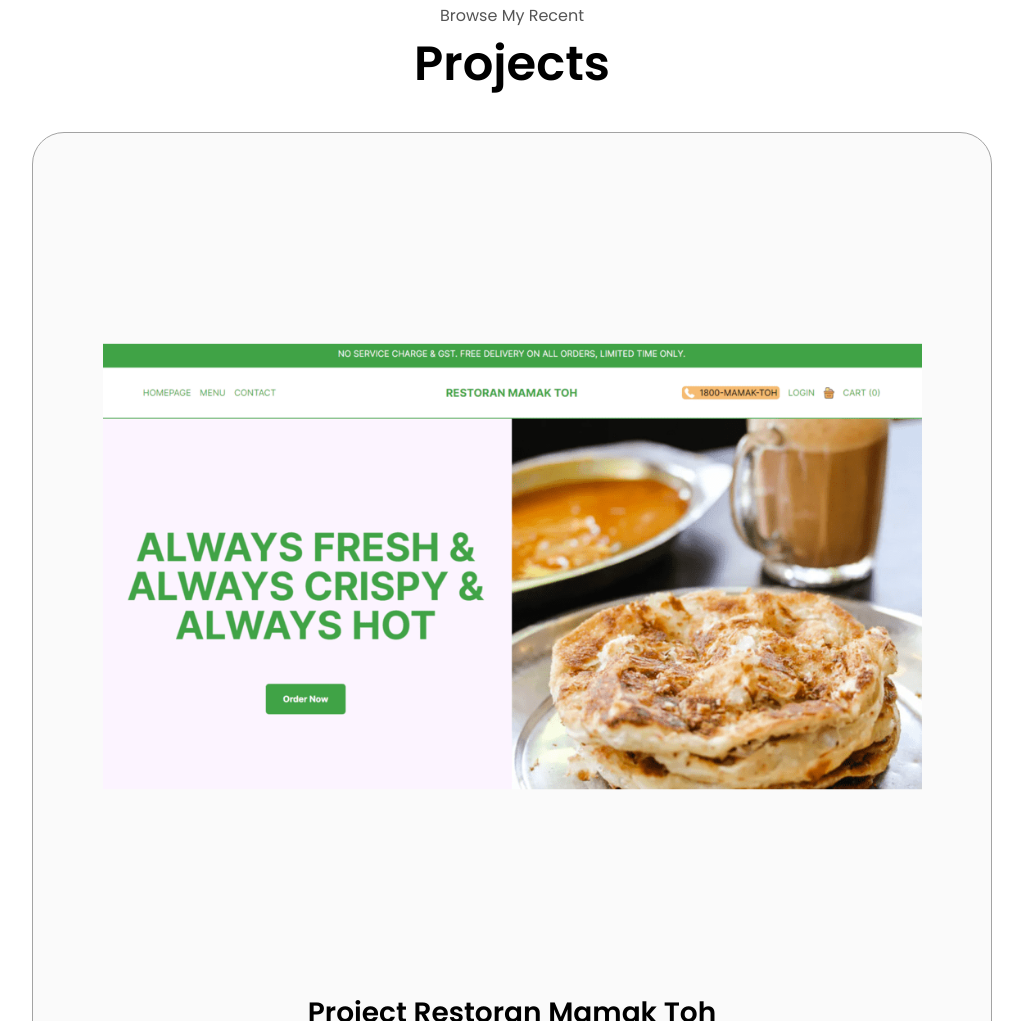
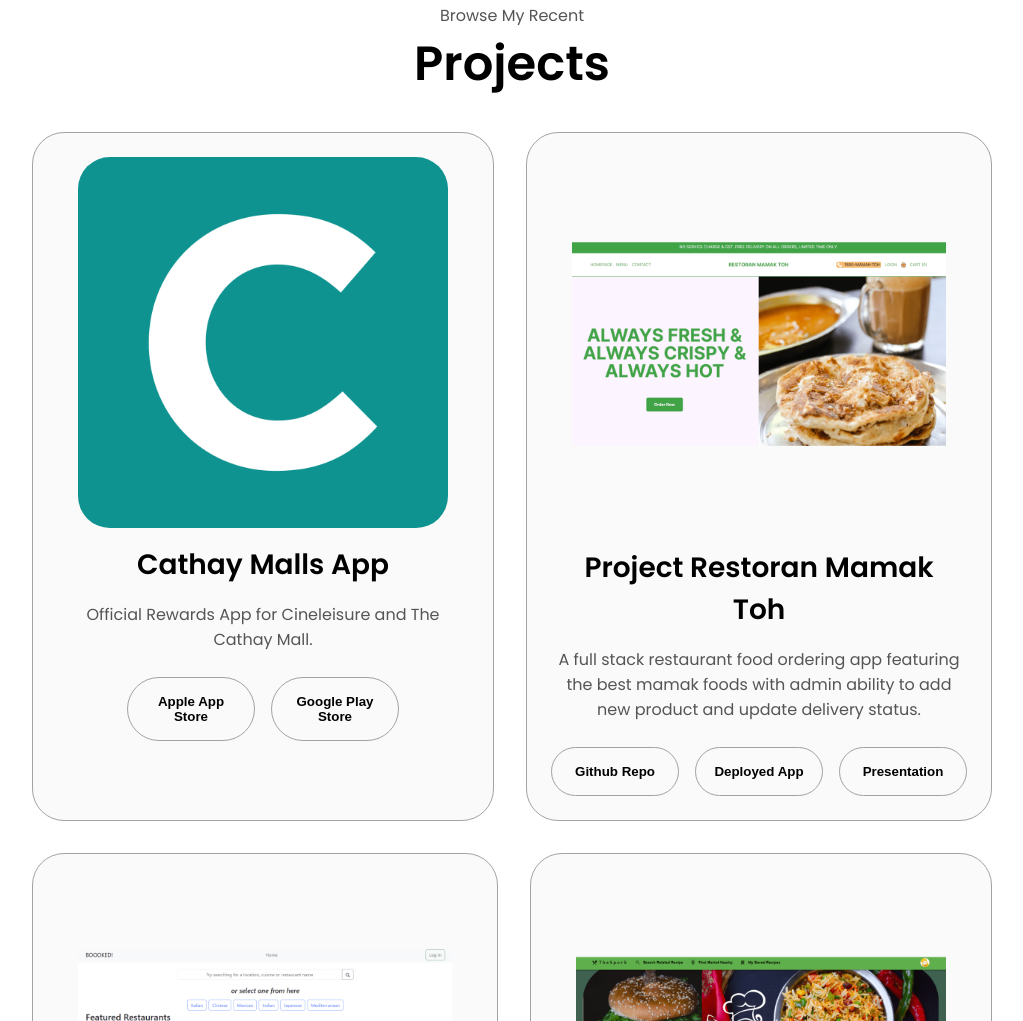
Before and after one commit to JerryTohHS/my-portfolio, a plain HTML site: page index.html in a window 1280 px wide. Shown: the part 3809-4830 px from the top of the page, without its empty margins (128-1151 px from the left). Drawn offline with Linux system fonts and the light colour scheme.

Commit message:
Added Cathay Malls App Project

```diff
--- a/index.html
+++ b/index.html
@@ -583,6 +583,32 @@
           <div class="details-container color-container">
             <div class="article-container">
               <img
+                src="./assets/project-0.png"
+                alt="Project 0"
+                class="project-img"
+              />
+            </div>
+            <h2 class="experience-sub-title project-title">Cathay Malls App</h2>
+            <p>Official Rewards App for Cineleisure and The Cathay Mall.</p>
+            <br />
+            <div class="btn-container">
+              <button
+                class="btn btn-color-2 project-btn"
+                onclick="window.open('https://apps.apple.com/us/app/cathay-malls/id1456219117', '_blank')"
+              >
+                Apple App Store
+              </button>
+              <button
+                class="btn btn-color-2 project-btn"
+                onclick="window.open('https://play.google.com/store/apps/details?id=com.cathay.lifestyle&hl=en_SG&gl=US', '_blank')"
+              >
+                Google Play Store
+              </button>
+            </div>
+          </div>
+          <div class="details-container color-container">
+            <div class="article-container">
+              <img
                 src="./assets/project-1.png"
                 alt="Project 1"
                 class="project-img"
```
Also changed, not shown: assets/project-0.png (added).
